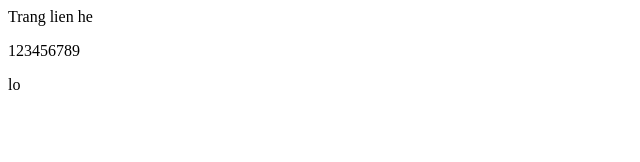
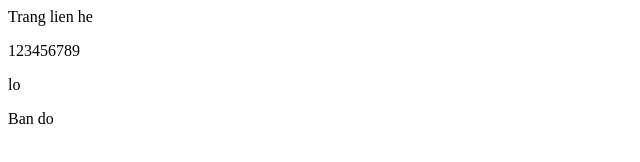
Before and after one commit to LIM-K22A775-VN/he28-bai04-shoponline, a plain HTML site: page contact.html in a window 1280 px wide. Shown: the full height of the page, 0-640 px from the left. Drawn offline with Linux system fonts and the light colour scheme.

Commit message:
update contact

```diff
--- a/contact.html
+++ b/contact.html
@@ -11,5 +11,8 @@
     <p>
         lo
     </p>
+    <p>
+        Ban do
+    </p>
 </body>
 </html>
```
